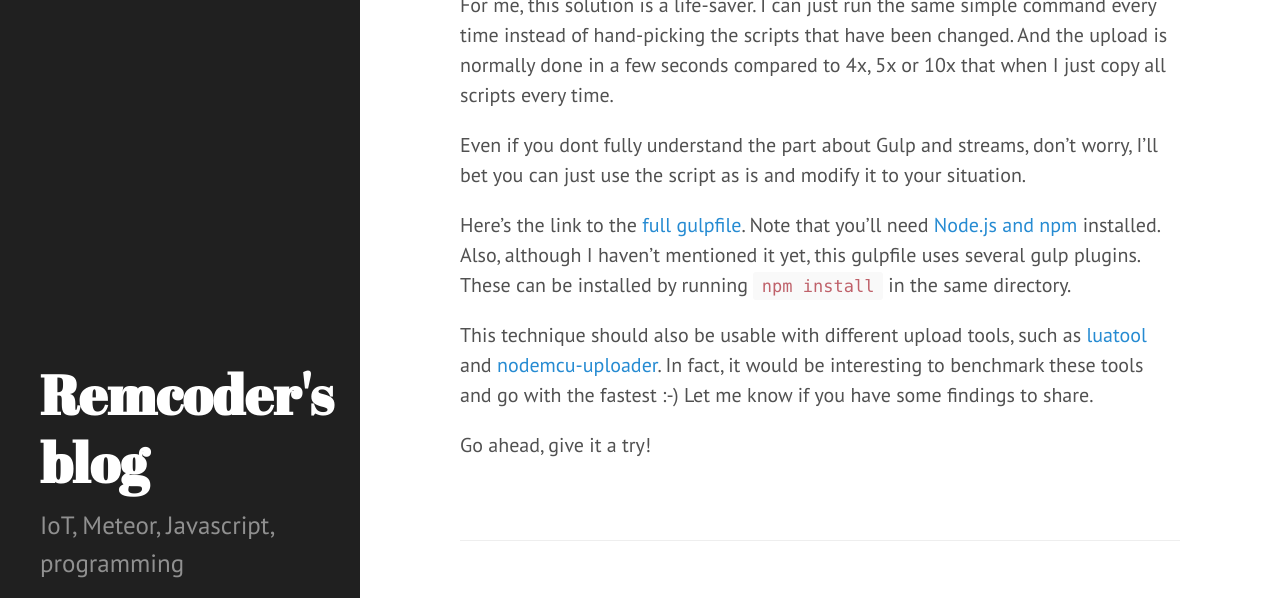
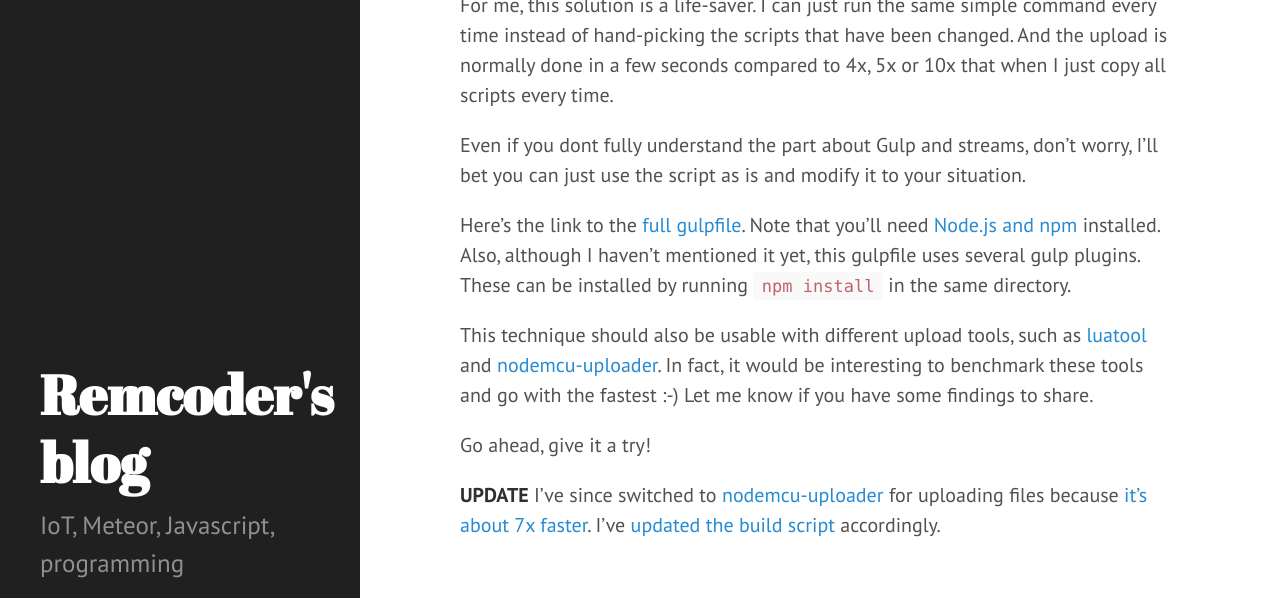
Before and after one commit to remcoder/remcoder.github.io, a Jekyll site: the page built from _posts/2016-05-17-incremental-lua-uploads-for-nodemcu.markdown, in a window 1280 px wide and 900 px high, scrolled down 3275 px, cut to the strip 0-598 px from the top of the window. Built offline with Jekyll 4.4.1, drawn with Linux system fonts in a browser that asks for light colours; comment, search, counter and statistics services are not loaded.

Commit message:
Post update: Incremental Lua uploads for nodemcu

```diff
--- a/_posts/2016-05-17-incremental-lua-uploads-for-nodemcu.markdown
+++ b/_posts/2016-05-17-incremental-lua-uploads-for-nodemcu.markdown
@@ -95,3 +96,5 @@ Here's the link to the [full gulpfile](https://gist.github.com/remcoder/408c1979
 This technique should also be usable with different upload tools, such as [luatool](https://github.com/4refr0nt/luatool) and [nodemcu-uploader](https://github.com/kmpm/nodemcu-uploader). In fact, it would be interesting to benchmark these tools and go with the fastest :-) Let me know if you have some findings to share.
 
 Go ahead, give it a try!
+
+**UPDATE** I've since switched to [nodemcu-uploader](https://github.com/kmpm/nodemcu-uploader) for uploading files because [it's about 7x faster](https://remcoder.github.io/2016/06/18/nodemcu-upload-speed-benchmark.html). I've [updated the build script](https://gist.github.com/remcoder/408c1979055810d29e3fbd622c51500a) accordingly.
```
Also changed, not shown: other parts of _posts/2016-05-17-incremental-lua-uploads-for-nodemcu.markdown (+1 -0 lines).
